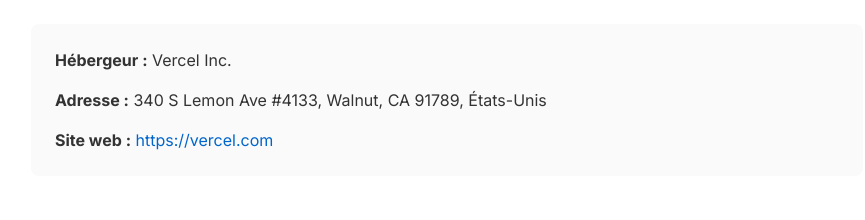
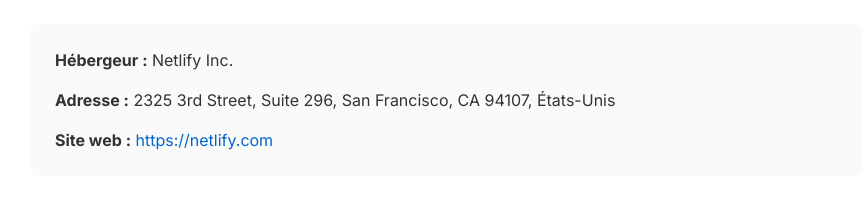
Before and after one commit to alfredgibeau-ahoussinou/StoneFaste, a Next.js app: page /mentions-legales in a window 1280 px wide. Shown: the part 1028-1248 px from the top of the page, without its empty margins (193-1058 px from the left). Built offline with nearby package versions, Linux system fonts and the light colour scheme.

Commit message:
fix: mise à jour de l'hébergeur - Netlify au lieu de Vercel

```diff
--- a/src/app/mentions-legales/page.tsx
+++ b/src/app/mentions-legales/page.tsx
@@ -99,13 +99,13 @@
               <div className="bg-stonefast-gray-light p-6 rounded-lg">
                                  <div className="space-y-4 text-stonefast-gray-dark">
                    <div>
-                    <strong>Hébergeur :</strong> Vercel Inc.
+                     <strong>Hébergeur :</strong> Netlify Inc.
                    </div>
                    <div>
-                    <strong>Adresse :</strong> 340 S Lemon Ave #4133, Walnut, CA 91789, États-Unis
+                     <strong>Adresse :</strong> 2325 3rd Street, Suite 296, San Francisco, CA 94107, États-Unis
                    </div>
                    <div>
-                    <strong>Site web :</strong> <a href="https://vercel.com" className="text-stonefast-blue hover:underline">https://vercel.com</a>
+                     <strong>Site web :</strong> <a href="https://netlify.com" className="text-stonefast-blue hover:underline">https://netlify.com</a>
                    </div>
                  </div>
               </div>
```
Lines whose indentation alone changed are shown as unchanged.
